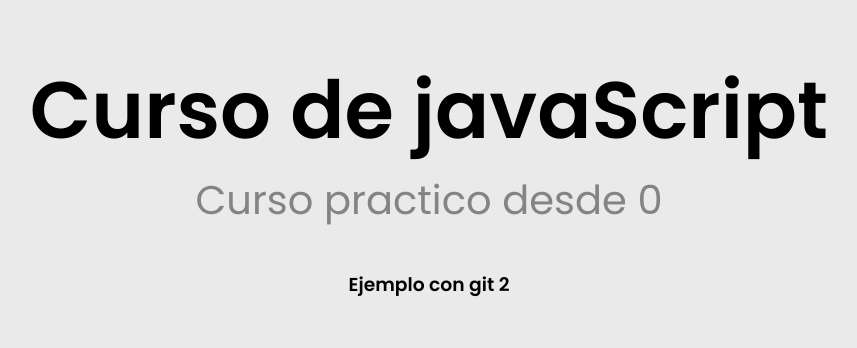
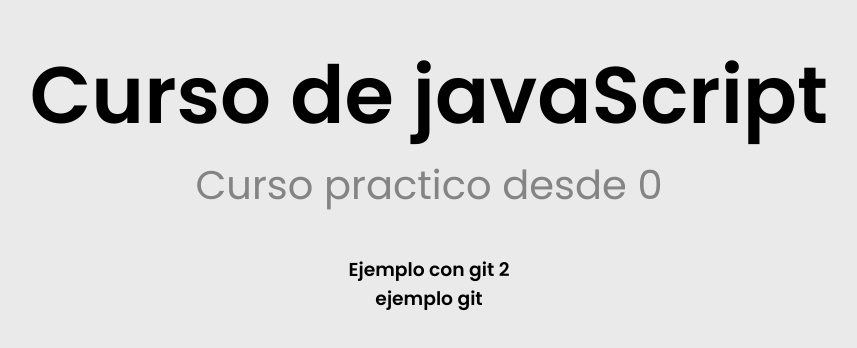
Before and after one commit to T-FABIO/cursoJavaScriptGit, a plain HTML site: page Introducción/index.html in a window 1280 px wide. Shown: the part 226-574 px from the top of the page, without its empty margins (211-1068 px from the left). Drawn offline with Linux system fonts and the light colour scheme.

Commit message:
mi segundo commit

```diff
--- a/Introducción/index.html
+++ b/Introducción/index.html
@@ -11,5 +11,6 @@
     <h1>Curso de javaScript</h1>
     <h2>Curso practico desde 0</h2>
     <h3>Ejemplo con git 2</h3>
+    <h3>ejemplo git</h3>
   </body>
 </html>
```
